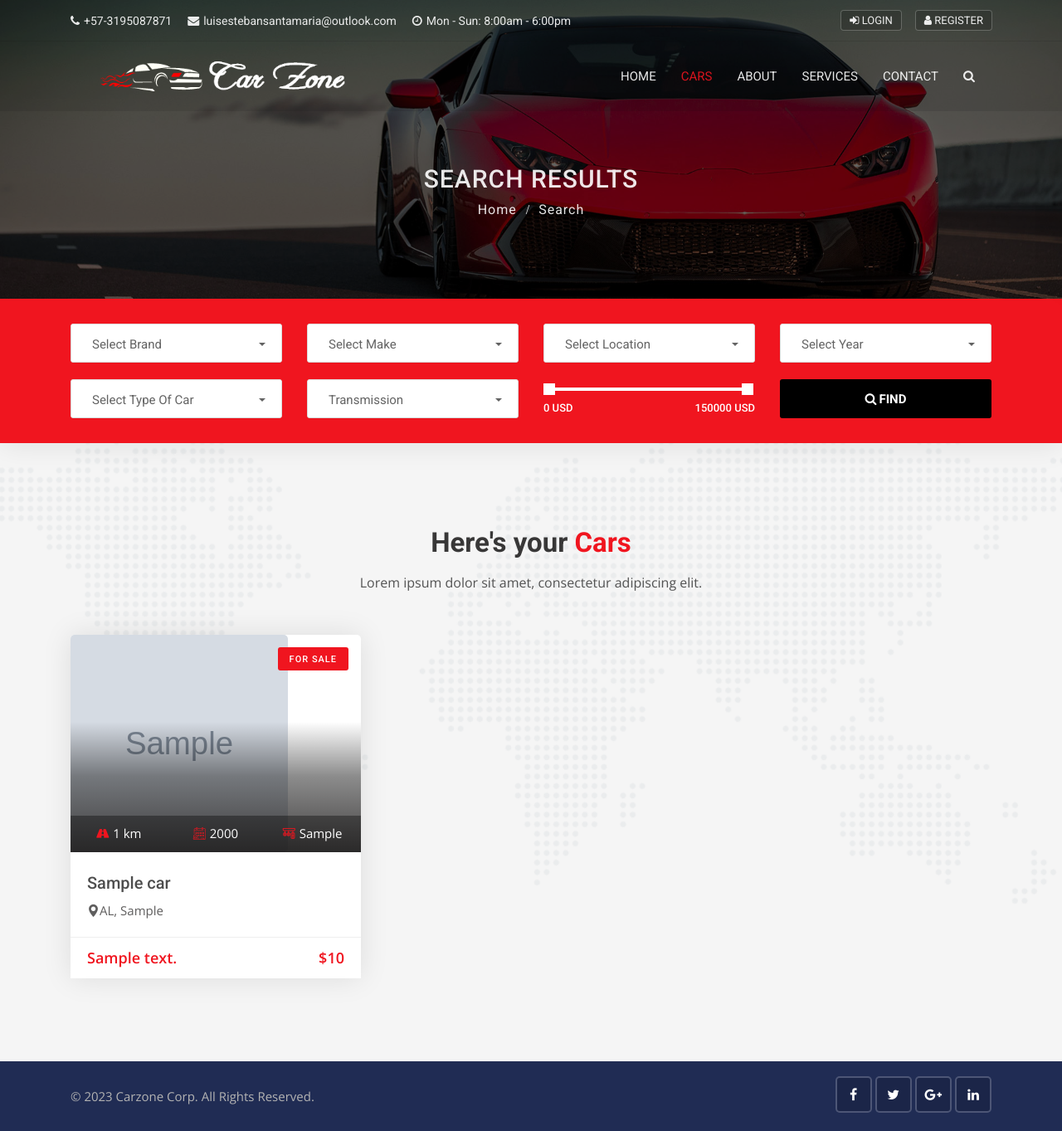
After one commit to luisSantamariaCOL/carzone-djangoproject, a Django app: page /cars/search in a window 1280 px wide. The commit adds this page. Shown: the whole page at 83% size. Run offline with Django 3.2, Linux system fonts and the light colour scheme; tables that the repository leaves empty hold one stand-in row (values such as "Sample post"); grey boxes marked "Sample" are stand-in pictures; some libraries are stand-ins or nearby versions.

Commit message:
search functionality included

```diff
--- a/cars/urls.py
+++ b/cars/urls.py
@@ -5,5 +5,6 @@ app_name = 'cars'
 
 urlpatterns = [
     path('', views.cars, name='cars'),
-    path('<int:id>', views.car_detail, name='car_detail')
+    path('<int:id>', views.car_detail, name='car_detail'),
+    path('search', views.search, name='search'),
 ]
--- a/cars/views.py
+++ b/cars/views.py
@@ -24,3 +24,19 @@ def car_detail(request, id):
     }
 
     return render(request, 'cars/car_detail.html', data)
+
+def search(request):
+
+    cars = Car.objects.order_by('-created_date')
+
+    if 'keyword' in request.GET:
+        keyword = request.GET['keyword']
+        if keyword:
+            cars = cars.filter(description__icontains=keyword) # filter by description
+
+    data = {
+        'cars': cars,
+    }
+
+
+    return render(request, 'cars/search.html', data)
--- a/templates/base.html
+++ b/templates/base.html
@@ -57,8 +57,8 @@
 <!-- Full Page Search -->
 <div id="full-page-search">
     <button type="button" class="close">×</button>
-    <form action="https://storage.googleapis.com/theme-vessel/carhouse/index.html#" class="search-header">
-        <input type="search" value="" placeholder="type keyword(s) here. Eg: audi, benz etc" />
+    <form action="{% url 'cars:search' %}" class="search-header">
+        <input type="search" value="" placeholder="type keyword(s) here. Eg: audi, benz etc" name="keyword"/>
         <button type="submit" class="btn btn-sm button-theme">Search</button>
     </form>
 </div>
--- /dev/null
+++ b/templates/cars/search.html
@@ -0,0 +1,202 @@
+{% extends 'base.html' %}
+
+{% load humanize %}
+
+{% block content %}
+
+<!-- Banner start -->
+<div class="sub-banner overview-bgi">
+    <div class="container breadcrumb-area">
+        <div class="breadcrumb-areas">
+            <h1>Search Results</h1>
+            <ul class="breadcrumbs">
+                <li><a href="index.html">Home</a></li>
+                <li class="active">Search</li>
+            </ul>
+        </div>
+    </div>
+</div>
+<!-- Banner end -->
+
+<!-- Search box 3 start -->
+<div class="search-box-3 sb-7 bg-active">
+    <div class="container">
+        <div class="search-area-inner">
+            <div class="search-contents">
+                <form method="GET">
+                    <div class="row">
+                        <div class="col-lg-3 col-md-6 col-sm-6 col-6">
+                            <div class="form-group">
+                                <select class="selectpicker search-fields" name="select-brand">
+                                    <option disabled="disabled" selected="selected">Select Brand</option>
+                                    <option>Audi</option>
+                                    <option>BMW</option>
+                                    <option>Honda</option>
+                                    <option>Nissan</option>
+                                </select>
+                            </div>
+                        </div>
+                        <div class="col-lg-3 col-md-6 col-sm-6 col-6">
+                            <div class="form-group">
+                                <select class="selectpicker search-fields" name="select-make">
+                                    <option disabled="disabled" selected="selected">Select Make</option>
+                                    <option>BMW</option>
+                                    <option>Honda</option>
+                                    <option>Lamborghini Huracán</option>
+                                    <option>Sports Car</option>
+                                </select>
+                            </div>
+                        </div>
+                        <div class="col-lg-3 col-md-6 col-sm-6 col-6">
+                            <div class="form-group">
+                                <select class="selectpicker search-fields" name="select-location">
+                                    <option disabled="disabled" selected="selected">Select Location</option>
+                                    <option>United States</option>
+                                    <option>United Kingdom</option>
+                                </select>
+                            </div>
+                        </div>
+                        <div class="col-lg-3 col-md-6 col-sm-6 col-6">
+                            <div class="form-group">
+                                <select class="selectpicker search-fields" name="select-year">
+                                    <option disabled="disabled" selected="selected">Select Year</option>
+                                    <option>2016</option>
+                                    <option>2017</option>
+                                    <option>2018</option>
+                                    <option>2019</option>
+                                </select>
+                            </div>
+                        </div>
+                    </div>
+                    <div class="row">
+                        <div class="col-lg-3 col-md-6 col-sm-6 col-6">
+                            <div class="form-group">
+                                <select class="selectpicker search-fields" name="select-type">
+                                    <option disabled="disabled" selected="selected">Select Type Of Car</option>
+                                    <option>New Car</option>
+                                    <option>Used Car</option>
+                                </select>
+                            </div>
+                        </div>
+                        <div class="col-lg-3 col-md-6 col-sm-6 col-6">
+                            <div class="form-group">
+                                <select class="selectpicker search-fields" name="transmission">
+                                    <option disabled="disabled" selected="selected">Transmission</option>
+                                    <option>Automatic</option>
+                                    <option>Manual</option>
+                                </select>
+                            </div>
+                        </div>
+                        <div class="col-lg-3 col-md-6 col-sm-6 col-6">
+                            <div class="form-group">
+                                <div class="range-slider">
+                                    <div data-min="0" data-max="150000" data-unit="USD" data-min-name="min_price" data-max-name="max_price" class="range-slider-ui ui-slider" aria-disabled="false"></div>
+                                    <div class="clearfix"></div>
+                                </div>
+                            </div>
+                        </div>
+                        <div class="col-lg-3 col-md-6 col-sm-6 col-6">
+                            <div class="form-group">
+                                <button class="btn btn-block button-theme btn-md">
+                                    <i class="fa fa-search"></i>Find
+                                </button>
+                            </div>
+                        </div>
+                    </div>
+                </form>
+            </div>
+        </div>
+    </div>
+</div>
+<!-- Search box 3 end -->
+
+<!-- Featured car start -->
+<div class="featured-car content-area">
+    <div class="container">
+        <!-- Main title -->
+        <div class="main-title">
+            <h1>Here's your <span>Cars</span></h1>
+            <p>Lorem ipsum dolor sit amet, consectetur adipiscing elit.</p>
+        </div>
+        <div class="row">
+            {% for car in cars %}
+            <div class="col-lg-4 col-md-6">
+                <div class="car-box">
+                    <div class="car-thumbnail">
+                        <a href="{% url 'cars:car_detail' car.id %}" class="car-img">
+                            <div class="tag">For Sale</div>
+                            <img class="d-block w-100" src="{{car.main_photo.url}}" alt="car" style="min-height: 262px; max-width: 262px;">
+                            <div class="facilities-list clearfix">
+                                <ul>
+                                    <li>
+                                        <span><i class="flaticon-way"></i></span>{{car.miles | intcomma}} km
+                                    </li>
+                                    <li>
+                                        <span><i class="flaticon-calendar-1"></i></span>{{car.year}}
+                                    </li>
+                                    <li>
+                                        <span><i class="flaticon-manual-transmission"></i></span>{{car.transmission}}
+                                    </li>
+                                </ul>
+                            </div>
+                        </a>
+                        <div class="carbox-overlap-wrapper">
+                            <div class="overlap-box">
+                                <div class="overlap-btns-area">
+                                    <div class="car-magnify-gallery">
+                                        <a href="{{car.main_photo.url}}" class="overlap-btn">
+                                            <i class="fa fa-expand"></i>
+                                            <img class="hidden" src="{{car.main_photo.url}}">
+                                        </a>
+                                        {% if car.photo_1 %}
+                                        <a href="{{car.photo_1.url}}" class="hidden">
+                                            <img class="hidden" src="{{car.photo_1.url}}">
+                                        </a>
+                                        {% endif %}
+                                        {% if car.photo_2 %}
+                                        <a href="{{car.photo_2.url}}" class="hidden">
+                                            <img class="hidden" src="{{car.photo_2.url}}">
+                                        </a>
+                                        {% endif %}
+                                        {% if car.photo_3 %}
+                                        <a href="{{car.photo_3.url}}" class="hidden">
+                                            <img class="hidden" src="{{car.photo_3.url}}">
+                                        </a>
+                                        {% endif %}
+                                        {% if car.photo_4 %}
+                                        <a href="{{car.photo_4.url}}" class="hidden">
+                                            <img class="hidden" src="{{car.photo_4.url}}">
+                                        </a>
+                                        {% endif %}
+                                    </div>
+                                </div>
+                            </div>
+                        </div>
+                    </div>
+                    <div class="detail">
+                        <h1 class="title">
+                            <a href="{% url 'cars:car_detail' car.id %}">{{car.title}}</a>
+                        </h1>
+                        <div class="location">
+                            <a href="{% url 'cars:car_detail' car.id %}">
+                                <i class="flaticon-pin"></i>{{car.state}}, {{car.city}}
+                            </a>
+                        </div>
+                    </div>
+                    <div class="footer clearfix">
+                        <div class="pull-left ratings days">
+                            <p class="cartype">{{car.body_style}}</p>
+                        </div>
+                        <div class="pull-right">
+                            <p class="price">${{car.price | intcomma}}</p>
+                        </div>
+                    </div>
+                </div>
+            </div>
+            {% endfor%}
+        </div>
+    </div>
+</div>
+<!-- Featured car end -->
+
+{% endblock %}
```
